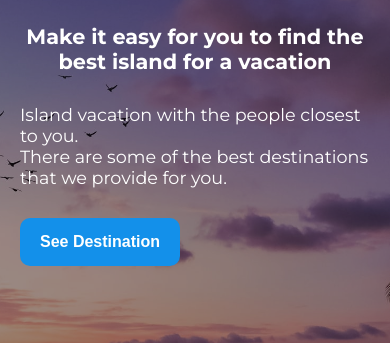
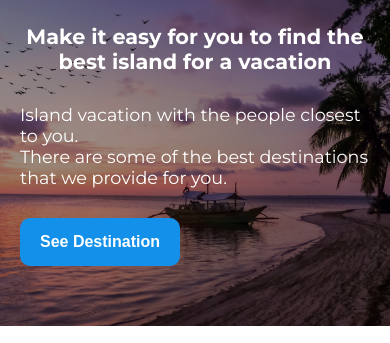
Before and after one commit to mfebriann/Find-Island, a plain HTML site: page index.html in a window 390 px wide. Shown: the part 75-418 px from the top of the page. Drawn offline with nearby package versions, Linux system fonts and the light colour scheme; files that its build step writes are made by us from their sources.

Commit message:
update asset SCSS

```diff
--- a/asset/scss/media.scss
+++ b/asset/scss/media.scss
@@ -99,7 +99,7 @@ $paddingMobile: 20px;
 
 @media (max-width:876px) {
     section.hero {
-        padding: 20px $paddingTablet;
+        padding: 20px $paddingTablet 60px;
 
         nav {
             ul {
@@ -221,7 +221,7 @@ $paddingMobile: 20px;
 
 @media (max-width:460px) {
     section.hero {
-        padding: $paddingMobile;
+        padding: 20px $paddingMobile 60px;
 
         nav {
             .menu.fix {
--- a/asset/scss/style.scss
+++ b/asset/scss/style.scss
@@ -33,8 +33,7 @@ section.hero {
     background-size: cover;
     background-repeat: no-repeat;
     background-position: center;
-    padding: 20px $paddingLeftRight;
-    height: 80vh;
+    padding: 20px $paddingLeftRight 60px;
     color: #fff;
     position: relative;
 
```
